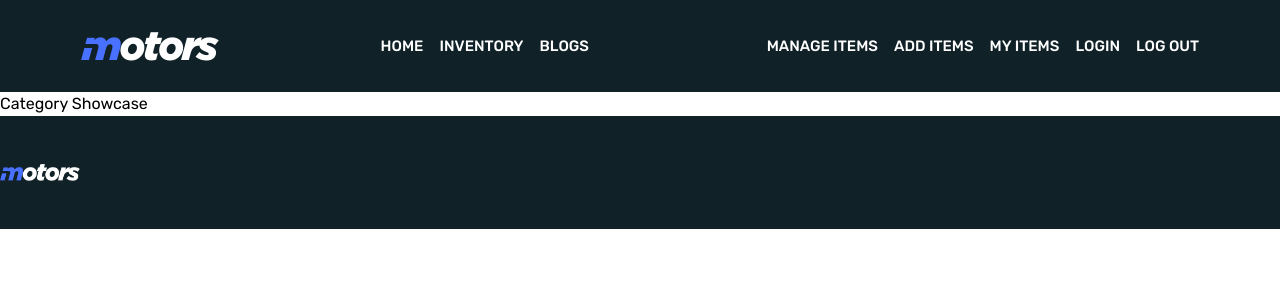
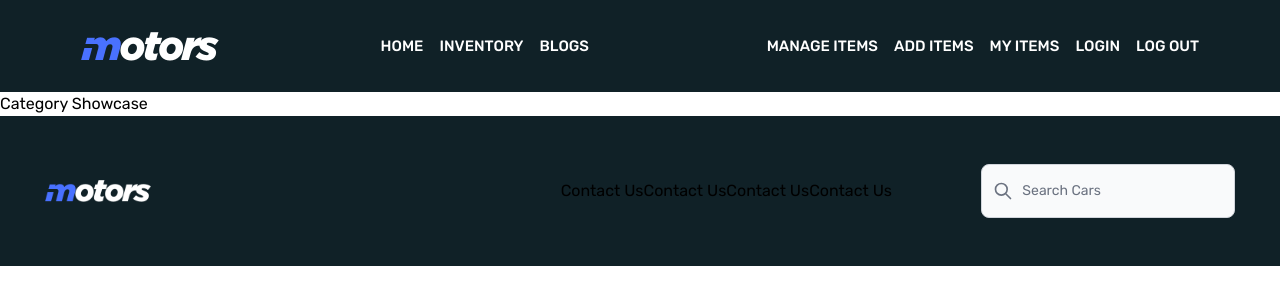
Before and after one commit to NishatFariza/motors-car-client, a React (Create React App) app: page / in a window 1280 px wide. Shown: the top 304 px of the page. Built offline with nearby package versions, Linux system fonts and the light colour scheme.

Commit message:
footer input added

```diff
--- a/src/pages/Auth/LogIn/LogIn.jsx
+++ b/src/pages/Auth/LogIn/LogIn.jsx
@@ -2,7 +2,10 @@
 import { Link } from "react-router-dom";
 import "./LogIn.css";
 import SocialLogIn from "../SocialLogIn/SocialLogIn";
-import { useSendPasswordResetEmail, useSignInWithEmailAndPassword } from "react-firebase-hooks/auth";
+import {
+  useSendPasswordResetEmail,
+  useSignInWithEmailAndPassword,
+} from "react-firebase-hooks/auth";
 import auth from "../../../firebase.init";
 
 const LogIn = () => {
@@ -30,18 +33,16 @@
   const [sendPasswordResetEmail, sending, passError] =
     useSendPasswordResetEmail(auth);
 
-
-
   return (
     <div className="lg:w-4/12 w-10/12 mx-auto py-7 border rounded px-6 my-20 login-form">
       <h3 className="mb-7 text-3xl font-medium text-center text-slate-700">
         LogIn Form
       </h3>
       <form onSubmit={handleLogInUser}>
-        <div class="mb-6">
+        <div className="mb-6">
           <label
-            for="email"
-            class="block mb-2 text-sm font-medium text-gray-900 dark:text-gray-300"
+            htmlFor="email"
+            className="block mb-2 text-sm font-medium text-gray-900 dark:text-gray-300"
           >
             Your email
           </label>
@@ -49,15 +50,15 @@
             onBlur={handleEmailBlur}
             type="email"
             id="email"
-            class="bg-gray-50 border border-gray-300 text-gray-900 text-sm rounded-lg focus:ring-blue-500 focus:border-blue-500 block w-full p-2.5 dark:bg-gray-700 dark:border-gray-600 dark:placeholder-gray-400 dark:text-white dark:focus:ring-blue-500 dark:focus:border-blue-500"
+            className="bg-gray-50 border border-gray-300 text-gray-900 text-sm rounded-lg focus:ring-blue-500 focus:border-blue-500 block w-full p-2.5 dark:bg-gray-700 dark:border-gray-600 dark:placeholder-gray-400 dark:text-white dark:focus:ring-blue-500 dark:focus:border-blue-500"
             placeholder="Your Email"
             required
           />
         </div>
-        <div class="mb-6">
+        <div className="mb-6">
           <label
-            for="password"
-            class="block mb-2 text-sm font-medium text-gray-900 dark:text-gray-300"
+            htmlFor="password"
+            className="block mb-2 text-sm font-medium text-gray-900 dark:text-gray-300"
           >
             Your password
           </label>
@@ -65,14 +66,14 @@
             onBlur={handlePasswordBlur}
             type="password"
             id="password"
-            class="bg-gray-50 border border-gray-300 text-gray-900 text-sm rounded-lg focus:ring-blue-500 focus:border-blue-500 block w-full p-2.5 dark:bg-gray-700 dark:border-gray-600 dark:placeholder-gray-400 dark:text-white dark:focus:ring-blue-500 dark:focus:border-blue-500"
+            className="bg-gray-50 border border-gray-300 text-gray-900 text-sm rounded-lg focus:ring-blue-500 focus:border-blue-500 block w-full p-2.5 dark:bg-gray-700 dark:border-gray-600 dark:placeholder-gray-400 dark:text-white dark:focus:ring-blue-500 dark:focus:border-blue-500"
             required
           />
         </div>
 
         <button
           type="submit"
-          class="text-white  font-medium rounded-lg text-sm w-full sm:w-auto px-5 py-2.5 text-center form-btn"
+          className="text-white  font-medium rounded-lg text-sm w-full sm:w-auto px-5 py-2.5 text-center form-btn"
         >
           Log In
         </button>
--- a/src/pages/Shared/Footer/Footer.jsx
+++ b/src/pages/Shared/Footer/Footer.jsx
@@ -1,12 +1,54 @@
 import React from "react";
+import { Link } from "react-router-dom";
 import footerLogo from "../../../images/logo.png";
 
 const Footer = () => {
   return (
     <footer className="shared-bg py-12">
-      <div className="mx-auto container">
-        <div className="w-3/12">
+      <div className="mx-auto container flex justify-around items-center">
+        <div className="w-4/12">
           <img className="w-3/12" src={footerLogo} alt="" />
+        </div>
+        <div>
+          <a href="">Contact Us</a>
+          <a href="">Contact Us</a>
+          <a href="">Contact Us</a>
+          <a href="">Contact Us</a>
+        </div>
+        <div>
+          <form>
+            <label
+              for="default-search"
+              class="mb-2 text-sm font-medium text-gray-900 sr-only dark:text-gray-300"
+            >
+              Search
+            </label>
+            <div class="relative">
+              <div class="flex absolute inset-y-0 left-0 items-center pl-3 pointer-events-none">
+                <svg
+                  class="w-5 h-5 text-gray-500 dark:text-gray-400"
+                  fill="none"
+                  stroke="currentColor"
+                  viewBox="0 0 24 24"
+                  xmlns="http://www.w3.org/2000/svg"
+                >
+                  <path
+                    stroke-linecap="round"
+                    stroke-linejoin="round"
+                    stroke-width="2"
+                    d="M21 21l-6-6m2-5a7 7 0 11-14 0 7 7 0 0114 0z"
+                  ></path>
+                </svg>
+              </div>
+              <input
+                type="search"
+                id="default-search"
+                class="block p-4 pl-10 w-full text-sm text-gray-900 bg-gray-50 rounded-lg border border-gray-300 focus:ring-blue-500 focus:border-blue-500 dark:bg-gray-700 dark:border-gray-600 dark:placeholder-gray-400 dark:text-white dark:focus:ring-blue-500 dark:focus:border-blue-500"
+                placeholder="Search Cars"
+                required=""
+              />
+            </div>
+          </form>
         </div>
       </div>
     </footer>
```
